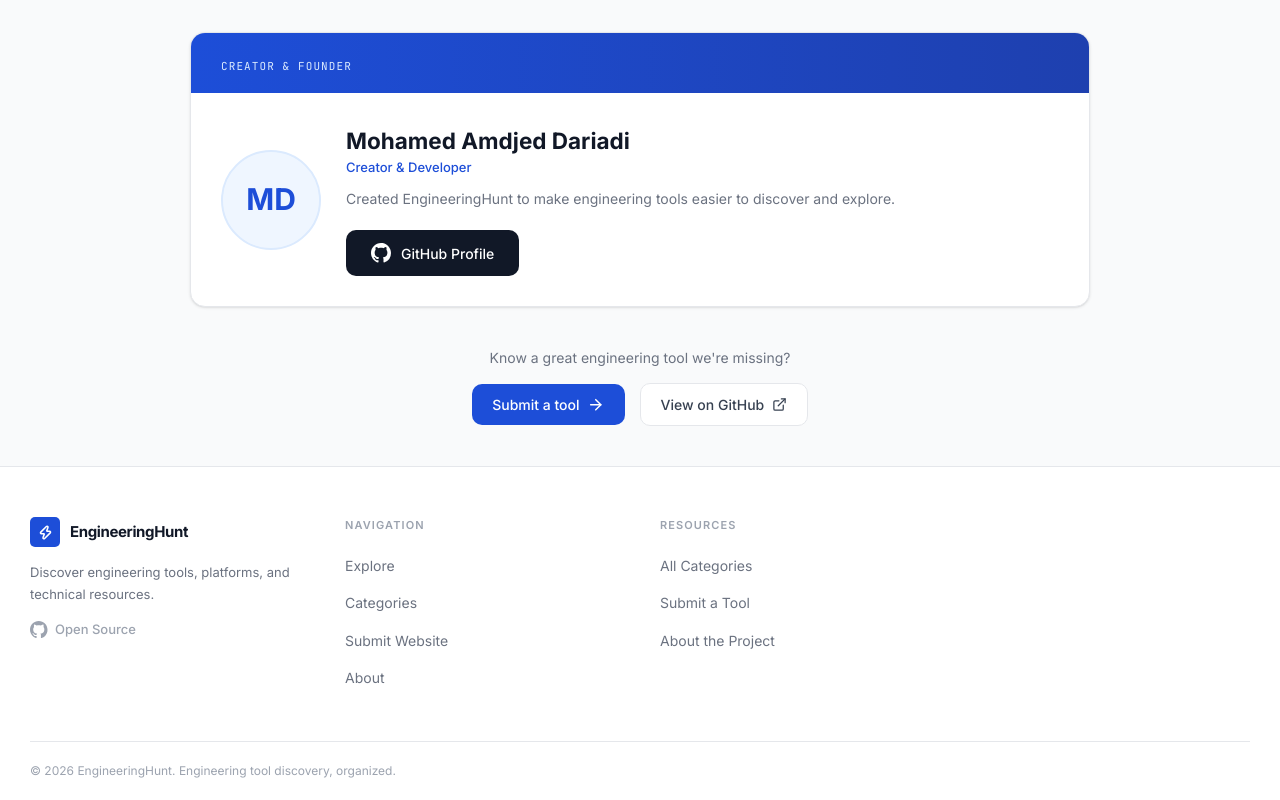
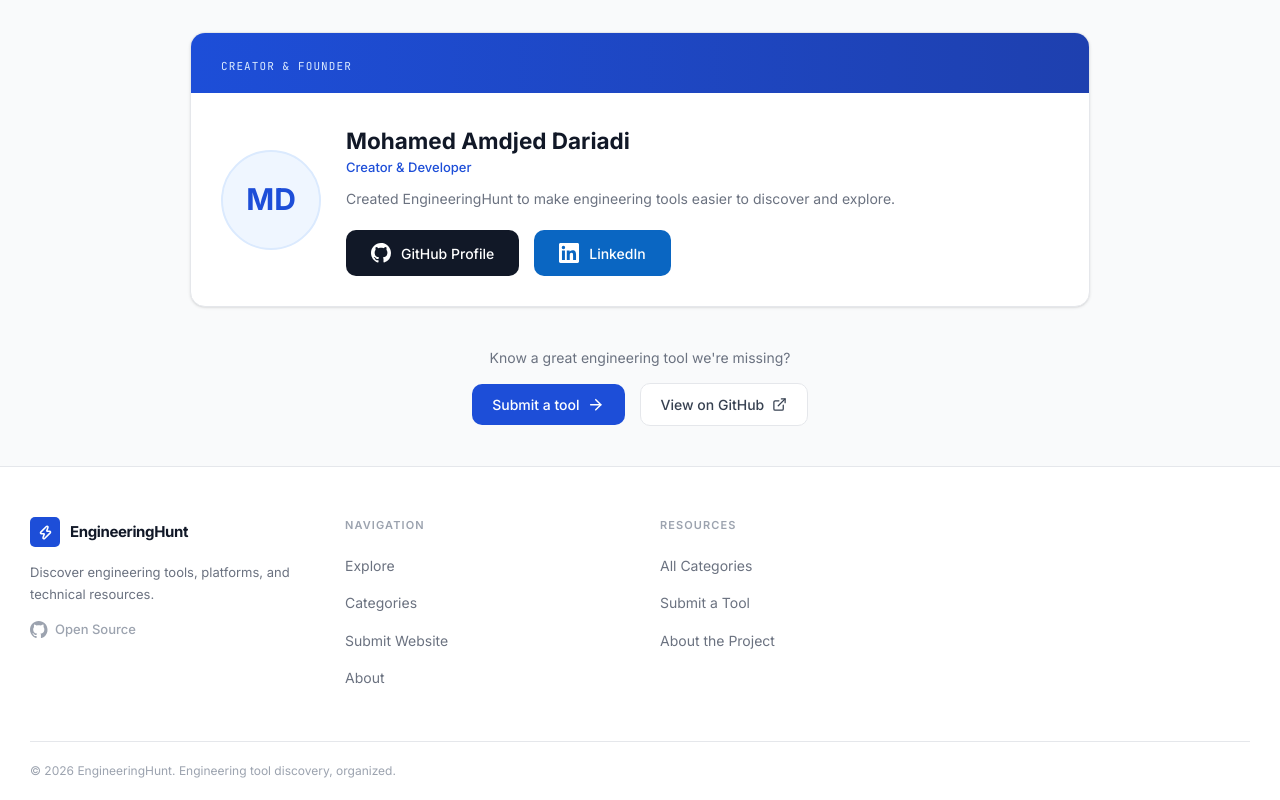
Before and after one commit to dariadi-amdjed/EngineeringHunt, a React (Vite) app: page /about in a window 1280 px wide. Shown: the part 1655-2455 px from the top of the page. Built offline with nearby package versions, Linux system fonts and the light colour scheme.

Commit message:
from private to public switching the repo

```diff
--- a/src/data/websites.ts
+++ b/src/data/websites.ts
@@ -112,7 +112,7 @@
 
   // ── Electrical & Power Engineering ──────────────────────────────────
   {
-    id: '7',
+    id: '6',
     slug: 'eep-web-tools',
     name: 'EEP - Electrical Engineering Portal',
     url: 'https://electrical-engineering-portal.com',
@@ -132,7 +132,7 @@
     featured: true,
   },
   {
-    id: '8',
+    id: '7',
     slug: 'everycircuit',
     name: 'EveryCircuit',
     url: 'https://everycircuit.com',
@@ -152,7 +152,7 @@
     featured: false,
   },
   {
-    id: '9',
+    id: '8',
     slug: 'electronics-tutorials',
     name: 'Electronics-Tutorials.ws',
     url: 'https://electronics-tutorials.ws',
@@ -174,7 +174,7 @@
 
   // ── Embedded Systems & IoT ──────────────────────────────────────────
   {
-    id: '10',
+    id: '9',
     slug: 'arduino',
     name: 'Arduino',
     url: 'https://arduino.cc',
@@ -195,11 +195,11 @@
     featured: true,
   },
   {
-    id: '11',
+    id: '10',
     slug: 'esp-idf',
     name: 'ESP-IDF Documentation',
     url: 'https://docs.espressif.com/projects/esp-idf',
-  type: 'desktop-app',
+    type: 'web-app',
     description: 'Official Espressif IoT Development Framework documentation.',
     longDescription:
       'ESP-IDF is the official development framework for ESP32 and other Espressif chips. The documentation provides comprehensive guides for building IoT applications with Wi-Fi, Bluetooth, and many other peripherals.',
@@ -216,7 +216,7 @@
     featured: true,
   },
   {
-    id: '12',
+    id: '11',
     slug: 'platformio',
     name: 'PlatformIO',
     url: 'https://platformio.org',
@@ -237,7 +237,7 @@
     featured: true,
   },
   {
-    id: '13',
+    id: '12',
     slug: 'adafruit',
     name: 'Adafruit',
     url: 'https://adafruit.com',
@@ -257,7 +257,7 @@
     featured: true,
   },
   {
-    id: '14',
+    id: '13',
     slug: 'hackster',
     name: 'Hackster.io',
     url: 'https://hackster.io',
@@ -279,7 +279,7 @@
 
   // ── PCB Design & EDA ────────────────────────────────────────────────
   {
-    id: '15',
+    id: '14',
     slug: 'easyeda',
     name: 'EasyEDA',
     url: 'https://easyeda.com',
@@ -299,7 +299,7 @@
     featured: true,
   },
   {
-    id: '16',
+    id: '15',
     slug: 'kicad',
     name: 'KiCad',
     url: 'https://kicad.org',
@@ -321,7 +321,7 @@
     featured: true,
   },
   {
-    id: '17',
+    id: '16',
     slug: 'flux',
     name: 'Flux',
     url: 'https://flux.ai',
@@ -341,7 +341,7 @@
     featured: false,
   },
   {
-    id: '18',
+    id: '17',
     slug: 'snapeda',
     name: 'SnapEDA',
     url: 'https://snapeda.com',
@@ -361,7 +361,7 @@
     featured: false,
   },
   {
-    id: '19',
+    id: '18',
     slug: 'altium',
     name: 'Altium Designer',
     url: 'https://altium.com',
@@ -383,7 +383,7 @@
 
   // ── Digital Logic & HDL ─────────────────────────────────────────────
   {
-    id: '20',
+    id: '19',
     slug: 'edaplayground',
     name: 'EDA Playground',
     url: 'https://edaplayground.com',
@@ -403,7 +403,7 @@
     featured: true,
   },
   {
-    id: '21',
+    id: '20',
     slug: 'tinytapeout',
     name: 'Tiny Tapeout',
     url: 'https://tinytapeout.com',
@@ -424,7 +424,7 @@
     featured: true,
   },
   {
-    id: '22',
+    id: '21',
     slug: 'iverilog',
     name: 'Icarus Verilog',
     url: 'https://github.com/steveicarus/iverilog',
@@ -445,7 +445,7 @@
     featured: false,
   },
   {
-    id: '23',
+    id: '22',
     slug: 'yosys',
     name: 'Yosys',
     url: 'https://github.com/YosysHQ/yosys',
@@ -466,7 +466,7 @@
     featured: false,
   },
   {
-    id: '24',
+    id: '23',
     slug: 'hdlbits',
     name: 'HDLBits',
     url: 'https://hdlbits.01xz.net',
@@ -486,10 +486,10 @@
     featured: false,
   },
   {
-    id: '37',
+    id: '24',
     slug: 'enginaut',
     name: 'Enginaut',
-    url: 'https://enginaut.app/',
+    url: 'https://enginaut.app',
     type: 'web-app',
     description: 'Gamified learning platform with short daily lessons for engineering concepts.',
     longDescription:
--- a/src/pages/AboutPage.tsx
+++ b/src/pages/AboutPage.tsx
@@ -209,6 +209,15 @@
                 <GithubIcon className="h-4 w-4" />
                 GitHub Profile
               </a>
+              <a
+                href="https://www.linkedin.com/in/amdjed-dariadi/"
+                target="_blank"
+                rel="noopener noreferrer"
+                className="inline-flex items-center gap-2 rounded-lg bg-[#0a66c2] px-5 py-2.5 text-[0.7rem] font-medium text-white no-underline transition-colors hover:bg-[#004182]"
+              >
+                <LinkedinIcon className="h-4 w-4" />
+                LinkedIn
+              </a>
             </div>
           </div>
         </div>
```
Lines whose indentation alone changed are shown as unchanged.
